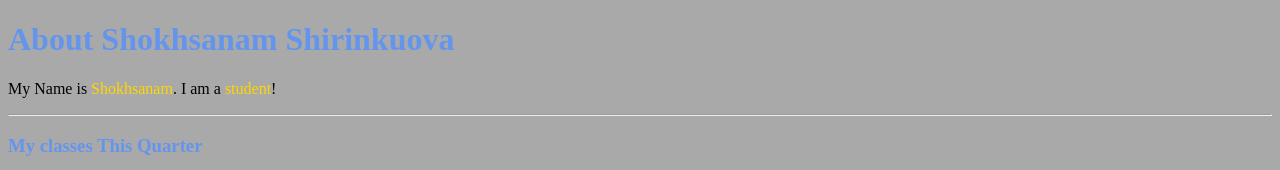
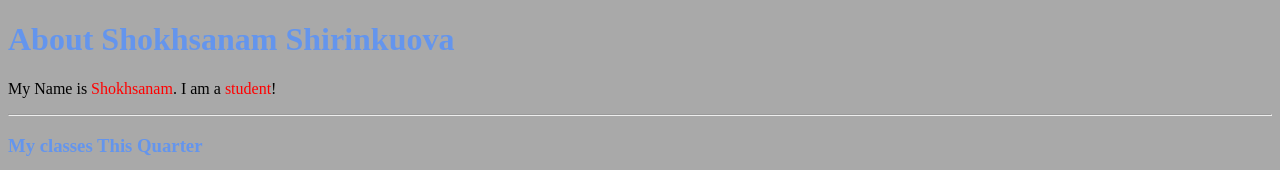
Before and after one commit to ShokhsanamShirinkulova/Ip_Lab1, a plain HTML site: page index.html in a window 1280 px wide. Shown: the top 170 px of the page. Drawn offline with Linux system fonts and the light colour scheme.

Commit message:
second update

```diff
--- a/data/css/style.css
+++ b/data/css/style.css
@@ -5,5 +5,5 @@ h1,h3{
     color: cornflowerblue;
 }
 span{
-    color: gold;
+    color: red;
 }
```
